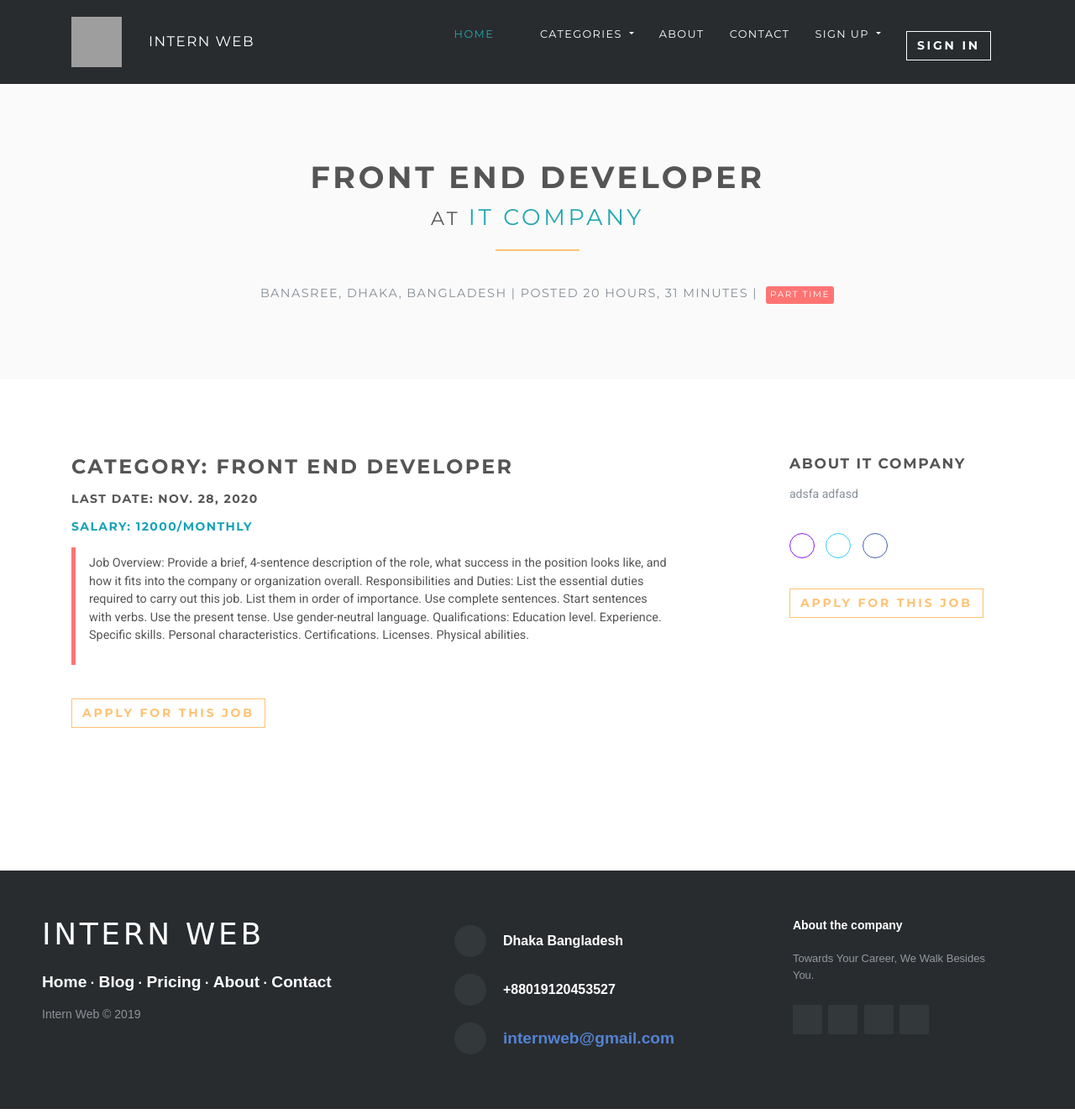
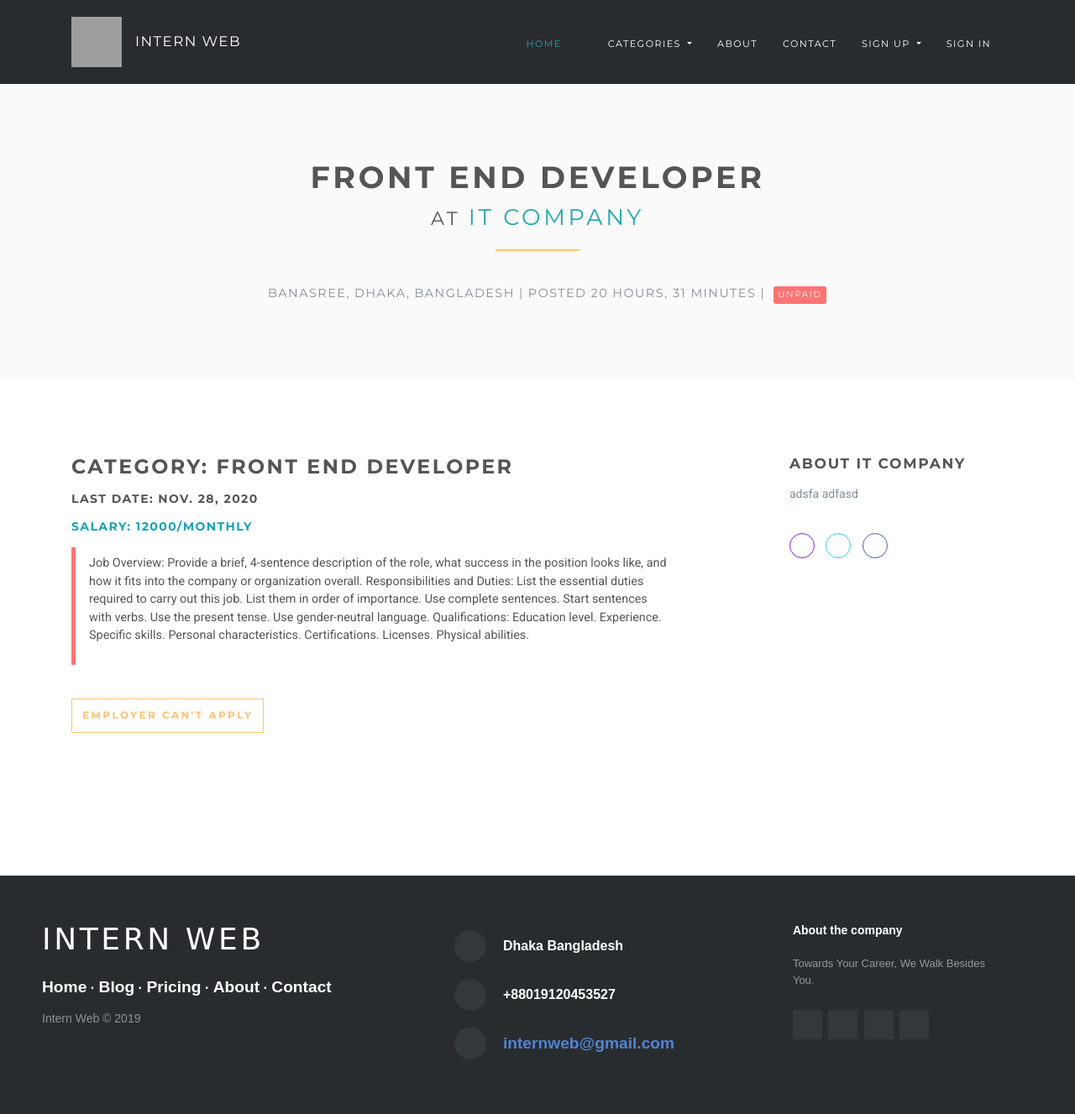
Before and after one commit to YeasirArafatRatul/internship_portal, a Django app: page /jobs/20 in a window 1280 px wide. Shown: the whole page at 84% size. Run offline with Django 3.2, Linux system fonts and the light colour scheme; data comes from the database, SQL or seed files in the repository; both versions use the stored data as it was after the commit; some libraries are stand-ins or nearby versions; grey boxes are pictures that could not be loaded.

Commit message:
update-profile

```diff
--- a/accounts/forms.py
+++ b/accounts/forms.py
@@ -198,7 +198,7 @@ class UserUpdateForm(UserChangeForm):
 
     class Meta:
         model = User
-        fields = ('first_name', 'last_name', 'email')
+        fields = ('first_name', 'last_name', 'email', "gender")
         widgets = {
             'first_name': TextInput(attrs={'class': 'input', 'placeholder': 'firts_name'}),
             'last_name': TextInput(attrs={'class': 'input', 'placeholder': 'last_name'}),
@@ -214,7 +214,9 @@ class UserUpdateForm(UserChangeForm):
 class ProfileUpdateForm(forms.ModelForm):
     class Meta:
         model = UserProfile
-        fields = ('image',)
+        fields = ('about', 'image', 'cover_img')
         widgets = {
-            'image': FileInput(attrs={'class': 'input', 'placeholder': 'image', }),
+            'image': FileInput(attrs={'class': 'input', 'placeholder': 'profile picture', }),
+            'cover_img': FileInput(attrs={'class': 'input', 'placeholder': 'cover photo', }),
+            'about': TextInput(attrs={'class': 'input', 'placeholder': 'about', }),
         }
--- a/accounts/models.py
+++ b/accounts/models.py
@@ -40,8 +40,10 @@ class UserProfileManager(models.Manager):
 class UserProfile(models.Model):
     user = models.OneToOneField(
         User, on_delete=models.CASCADE, primary_key=True)
-    image = models.ImageField(default='avatar.png', upload_to='profile_pics')
-    cover_img = models.ImageField(default='cover.png', upload_to='cover_pics')
+    image = models.ImageField(blank=True, null=True,
+                              default='avatar.png', upload_to='profile_pics')
+    cover_img = models.ImageField(
+        blank=True, null=True, default='cover.png', upload_to='cover_pics')
     about = models.CharField(max_length=500, null=True, blank=True)
 
     def __str__(self):
--- a/accounts/urls.py
+++ b/accounts/urls.py
@@ -24,6 +24,7 @@ urlpatterns = [
          name='employer-profile-update'),
     path('employee/profile-update', user_update,
          name='profile-update'),
+
     path('user/profile/password-change', password_change,
          name='password-change'),
 
--- a/static/css/custom.css
+++ b/static/css/custom.css
@@ -1,3 +1,8 @@
+.nav-link {
+    padding: 0.5rem 0rem;
+}
+
+
 /* your styles go here */
 
 .contact-main-page {
--- a/static/css/style.default.css
+++ b/static/css/style.default.css
@@ -373,7 +373,7 @@ strong {
     color: #fff;
     font-weight: 300;
     font-family: "Montserrat", Helvetica, Arial, sans-serif;
-    font-size: 0.8rem
+    font-size: 0.7rem;
 }
 
 .navbar ul.navbar-nav>li>a:not(.navbar-btn):hover {
@@ -384,7 +384,7 @@ strong {
 @media (min-width: 992px) {
     .navbar ul.navbar-nav>li>a:not(.navbar-btn) {
         border-top: 5px solid transparent;
-        padding: 25px 15px !important;
+        padding: 35px 15px !important;
         color: #fff;
         font-weight: 300
     }
@@ -1863,11 +1863,11 @@ ul.dropdown-menu li a:hover {
 .btn {
     font-weight: 700;
     font-family: "Montserrat", Helvetica, Arial, sans-serif;
-    border: 1px solid transparent;
+    /* border: 1px solid transparent; */
     text-transform: uppercase;
     letter-spacing: 0.2em;
-    padding: .375rem .75rem;
-    font-size: .875rem;
+    padding: .65rem .75rem;
+    font-size: .75rem;
     line-height: 1.5;
     border-radius: 0;
     -webkit-transition: background-color 0.15s ease-in-out, border-color 0.15s ease-in-out, -webkit-box-shadow 0.15s ease-in-out;
--- a/templates/accounts/profile.html
+++ b/templates/accounts/profile.html
@@ -85,7 +85,7 @@
                 </div>
                 {% if request.user.is_authenticated and request.user == profile.user %}
                 <div class="profile-content">
-                    <a><button class="btn btn-primary mb-2" style="width: 16rem;"><i class="fa fa-edit"></i>Edit Profile</button></a>
+                    <a href="{% url 'accounts:profile-update' %}"><button class="btn btn-primary mb-2" style="width: 16rem;"><i class="fa fa-edit"></i>Edit Profile</button></a>
                     <a><button class="btn btn-primary" style="width: 16rem;"><i class="fa fa-key"></i>Change Password</button></a>
                 </div>
                 {% endif %}
--- a/templates/base.html
+++ b/templates/base.html
@@ -79,6 +79,7 @@
                                 <a href="{% url 'jobs:employer-jobs-create' %}" class="dropdown-item">Post a new job </a>
                                 <a href="{% url 'jobs:employer-dashboard' %}" class="dropdown-item">Dashboard</a>
                                 <a href="{% url 'accounts:my-profile' %}" class="dropdown-item">Profile</a>
+                                <a href="{% url 'accounts:logout' %}" class="dropdown-item">Logout</a>
                             </div>
                         </li>
                         {% elif request.user.is_authenticated and request.user.role == 'employee' %}
@@ -93,6 +94,7 @@
                             </a>
                             <div aria-labelledby="clientZone" class="dropdown-menu">
                                 <a href="{% url 'accounts:employer-profile-update' %}" class="dropdown-item">Profile</a>
+                                <a href="{% url 'accounts:my-profile' %}" class="dropdown-item">My Profile</a>
                                 <a href="{% url 'accounts:logout' %}" class="dropdown-item">Logout</a>
                             </div>
                         </li>
@@ -123,7 +125,8 @@
                             </div>
                         </li>
                         <li class="nav-item" style="color: #fff">
-                            <a href="{% url 'accounts:login' %}" class="btn navbar-btn btn-outline-light mb-5 mb-lg-0">
+                            <!-- old class (class="btn navbar-btn btn-outline-light mb-5 mb-lg-0" ) -->
+                            <a href="{% url 'accounts:login' %}" class="nav-link">
                                Sign In
                             </a>
                         </li>
--- a/templates/jobs/details.html
+++ b/templates/jobs/details.html
@@ -7,7 +7,7 @@
         </h1>
         <div class="job-detail-description"><i class="fa fa-map-marker job__location"> </i> {{ job.location }} | Posted {{ job.created_at|timesince }} | {% if job.type == '1' %}
             <span class="badge featured-badge badge-success">Paid</span> {% elif job.type == '2' %}
-            <span class="badge featured-badge badge-primary">Part time</span> {% else %}
+            <span class="badge featured-badge badge-primary">Unpaid</span> {% else %}
             <span style="color: #ffffff;" class="badge featured-badge badge-warning">Remote</span> {% endif %}
         </div>
     </div>
@@ -23,20 +23,25 @@
                     <p>{{ job.description|safe }}</p>
                 </blockquote>
                 <div class="job-detail__apply-bottom">
-                    {% if request.user.is_authenticated %} {% is_already_applied job request.user as is_applied %} {% if is_applied %}
+                    {% if request.user.role == 'employee' %} {% if request.user.is_authenticated %} {% is_already_applied job request.user as is_applied %} {% if is_applied %}
                     <input type="button" class="btn btn-outline-white-primary" value="Already applied" /> {% else %}
                     <form action="{% url 'jobs:apply-job' job.id %}" method="post">
                         {% csrf_token %}
                         <input type="hidden" name="job" value="{{ job.id }}">
                         <input type="submit" class="btn btn-outline-white-primary" value="Apply for this job" />
                     </form>
-                    {% endif %} {% else %}
+                    {% endif %}
+                    <!-- else -->
+                    {% else %}
                     <form action="{% url 'jobs:apply-job' job.id %}" method="post">
                         {% csrf_token %}
                         <input type="hidden" name="job" value="{{ job.id }}">
                         <input type="submit" class="btn btn-outline-white-primary" value="Apply for this job" />
                     </form>
                     {% endif %}
+                    <!-- if not employee -->
+                    {% else %}
+                    <input type="submit" class="btn btn-outline-white-primary" value="Employer Can't Apply" /> {% endif %}
                 </div>
             </div>
             <div class="col-lg-1"></div>
@@ -55,14 +60,14 @@
                     </a>
                 </p>
                 <div class="job-detail__apply-top">
-                    {% if is_applied %}
+                    {% if request.user.role == 'employee' %} {% if is_applied %}
                     <input type="button" class="btn btn-outline-white-primary" value="Already applied" /> {% else %}
                     <form action="{% url 'jobs:apply-job' job.id %}" method="post">
                         {% csrf_token %}
                         <input type="hidden" name="job" value="{{ job.id }}">
                         <input type="submit" class="btn btn-outline-white-primary" value="Apply for this job" />
                     </form>
-                    {% endif %}
+                    {% endif %} {% endif %}
                 </div>
             </div>
         </div>
```
Also changed, not shown: accounts/views.py (+4 -3 lines), templates/accounts/user_update.html (added, +91 -0 lines), db.sqlite3.
